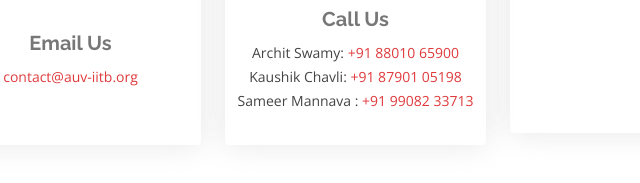
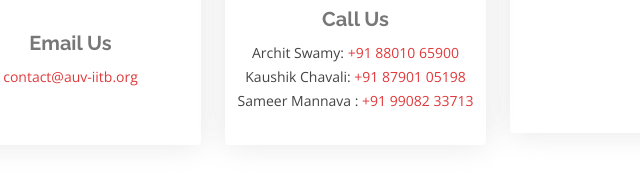
Before and after one commit to Xen0VeR/New_Auv_website, a website: page public/index.html in a window 1280 px wide. Shown: the part 4911-5094 px from the top of the page, 142-782 px from the left. Drawn offline with nearby package versions, Linux system fonts and the light colour scheme.

Commit message:
name spelling corrected

```diff
--- a/public/index.html
+++ b/public/index.html
@@ -542,7 +542,7 @@
                       </tr>
                       <tr>
                         <td></td>
-                        <td>Kaushik Chavli:</td>
+                        <td>Kaushik Chavali:</td>
                         <td><a href="tel: +918790105198">+91 87901 05198</a></td><br>
                       </tr>
                       <tr>
```
